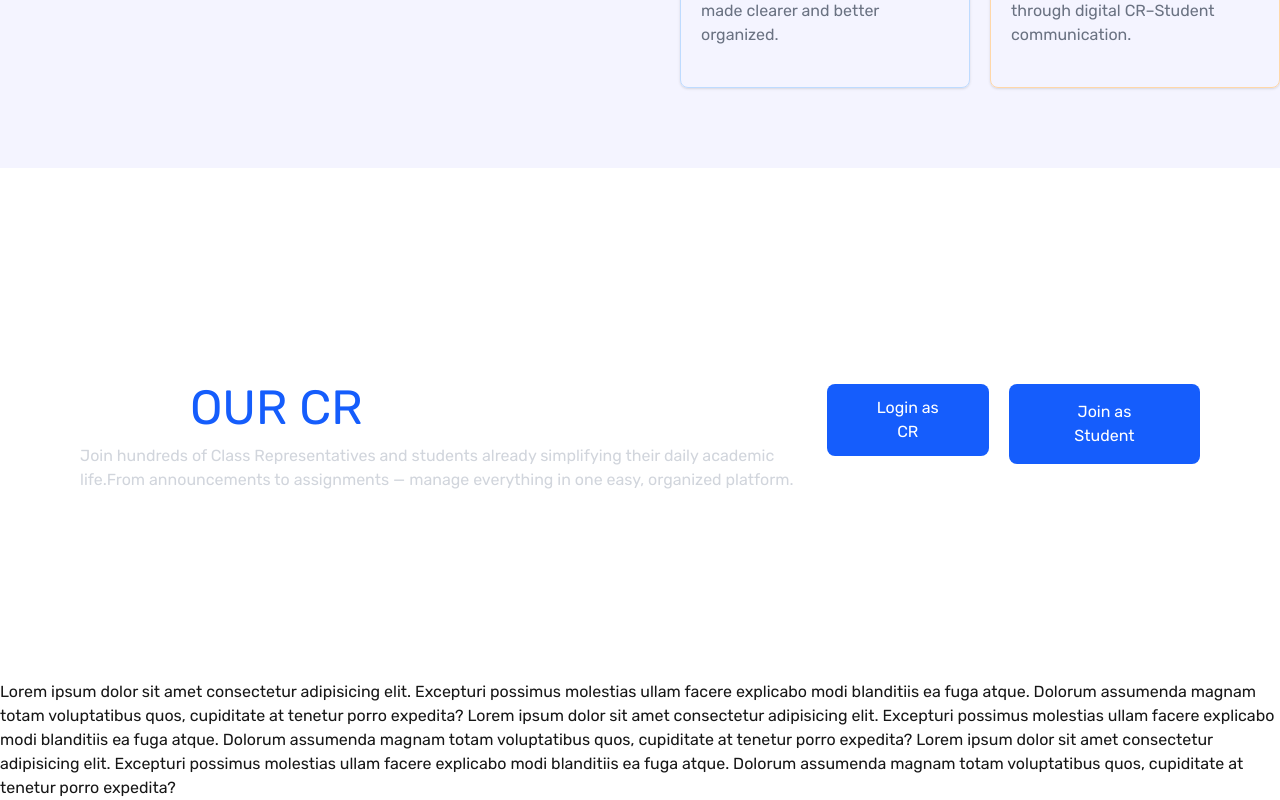
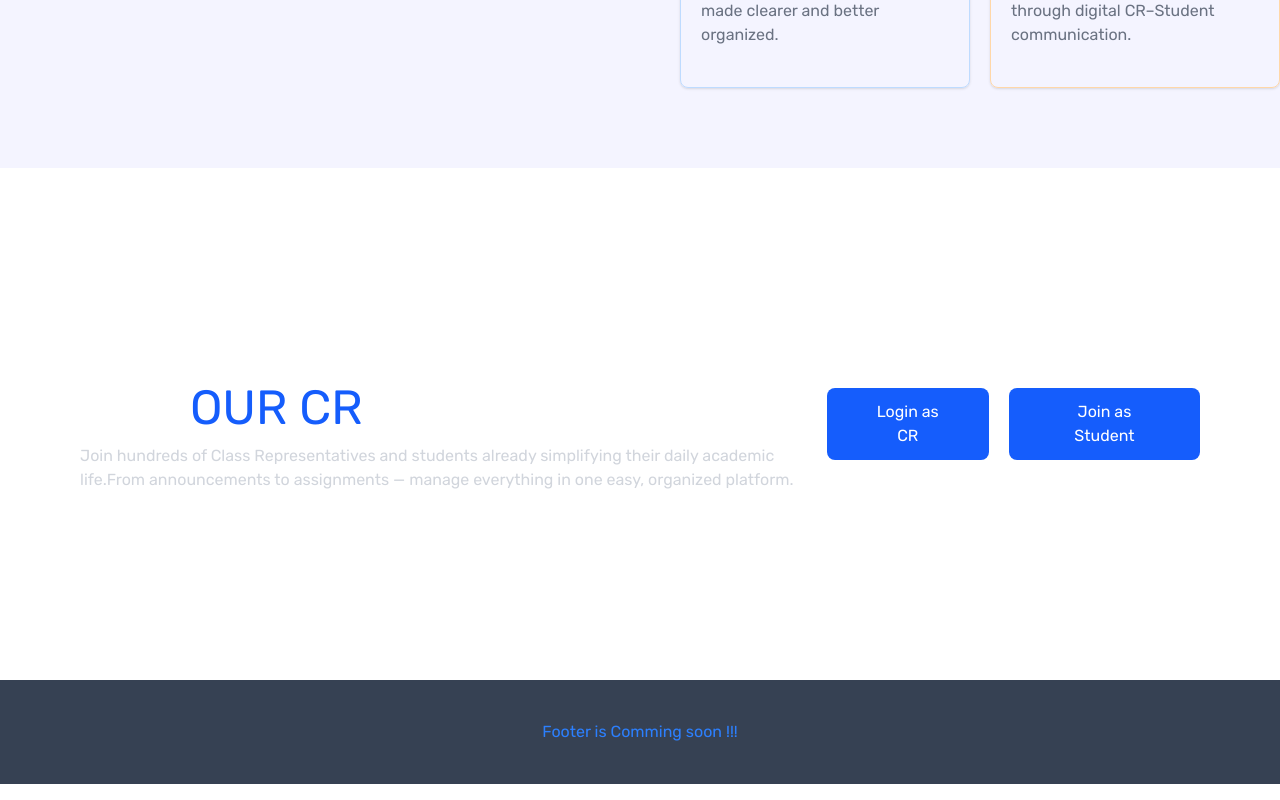
Before and after one commit to nimurr/CR-Management-project, a Next.js app: page / in a window 1280 px wide. Shown: the part 4008-4808 px from the top of the page. Built offline with nearby package versions, Linux system fonts and the light colour scheme.

Commit message:
`Updated Footer component and MakeClassManagement component`

```diff
--- a/src/Components/Common/Footer.js
+++ b/src/Components/Common/Footer.js
@@ -2,10 +2,8 @@ import React from 'react';
 
 const Footer = () => {
     return (
-        <div>
-            Lorem ipsum dolor sit amet consectetur adipisicing elit. Excepturi possimus molestias ullam facere explicabo modi blanditiis ea fuga atque. Dolorum assumenda magnam totam voluptatibus quos, cupiditate at tenetur porro expedita?
-            Lorem ipsum dolor sit amet consectetur adipisicing elit. Excepturi possimus molestias ullam facere explicabo modi blanditiis ea fuga atque. Dolorum assumenda magnam totam voluptatibus quos, cupiditate at tenetur porro expedita?
-            Lorem ipsum dolor sit amet consectetur adipisicing elit. Excepturi possimus molestias ullam facere explicabo modi blanditiis ea fuga atque. Dolorum assumenda magnam totam voluptatibus quos, cupiditate at tenetur porro expedita?
+        <div className='text-center text-blue-500 py-10 bg-gray-700'>
+            <h2>Footer is Comming soon !!!</h2>
         </div>
     );
 }
--- a/src/Components/Landing/HomePage/MakeClassManagement.js
+++ b/src/Components/Landing/HomePage/MakeClassManagement.js
@@ -8,7 +8,7 @@ const MakeClassManagement = () => {
                     <h2 className='text-white text-3xl lg:text-5xl'>Make Class Management Smarter with <span className='text-blue-600'>OUR CR</span></h2>
                     <p className='text-gray-300 mt-3'>Join hundreds of Class Representatives and students already simplifying their daily academic life.From announcements to assignments — manage everything in one easy, organized platform.</p>
                 </div>
-                <div className='lg:flex lg:min-w-1/3 space-y-2 justify-end gap-5'>
+                <div className='lg:flex lg:min-w-1/3 space-y-2 lg:space-y-0 justify-end gap-5'>
                     <button className='px-10 py-3 text-center rounded-lg cursor-pointer transition hover:bg-blue-700 text-white bg-blue-600 flex items-center gap-2 hover:shadow-[0_0_15px_rgba(59,130,246,0.7)]'>
                         Login as CR
                     </button>
```
